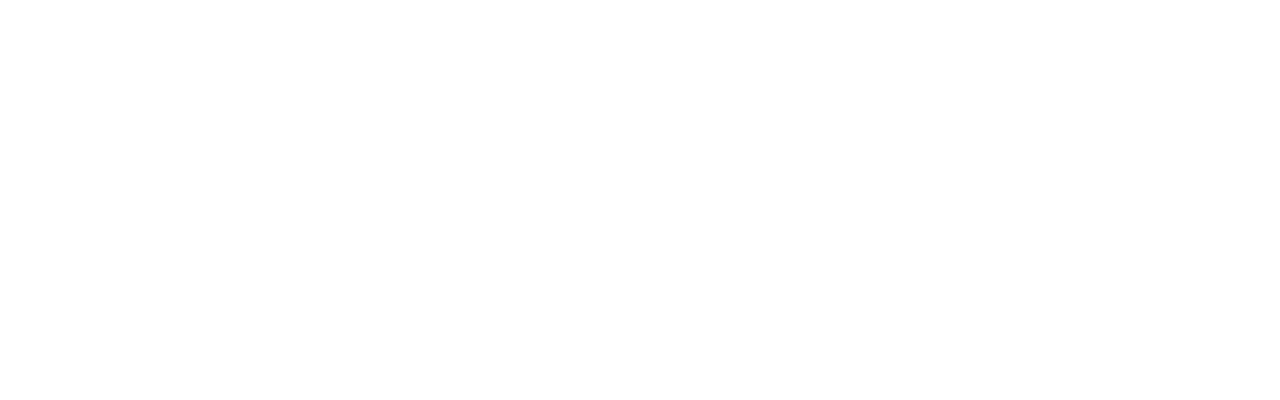
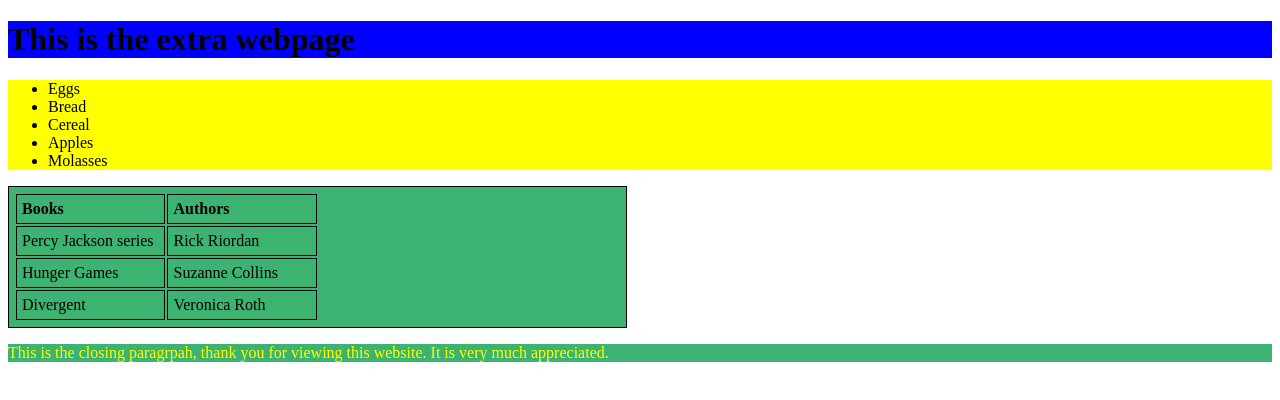
Before and after one commit to andyreya/ICS2O-Unit2-06-HTML, a plain HTML site: page index2.html in a window 1280 px wide. Drawn offline with Linux system fonts and the light colour scheme.

Commit message:
style indents

```diff
--- a/index2.html
+++ b/index2.html
@@ -6,19 +6,57 @@
   <style>
   #list-one, ul, li  {
     background-color: yellow;
-    color: magenta;
+    color: solidblack;
     text-align: left;
-  }
+   }
   #table-one, th, td  {
     width: 48%;
     border: 1px solid black;
     border-collapse: collapse;
     padding: 5px;
     text-align: left;
-  }
+    background-color: mediumseagreen;
+   }
   #paragraph-two   {
     background-color: mediumseagreen;
-    color: tomatored;
-  }
+    color: yellow;
+   }
   </style>
   <body>
+  <div style="background-color:blue;">
+    <h1>This is the extra webpage</h1>
+  </div>
+  <div id="list-one">
+    <ul>
+      <li>Eggs</li>
+      <li>Bread</li>
+      <li>Cereal</li>
+      <li>Apples</li>
+      <li>Molasses</li>
+    </ul>
+  </div>
+  <div id="table-one">
+    <table>
+      <tr>
+        <th>Books</th>
+        <th>Authors</th>
+      </tr>
+      <tr>
+        <td>Percy Jackson series</td>
+        <td>Rick Riordan</td>
+      </tr>
+      <tr>
+        <td>Hunger Games</td>
+        <td>Suzanne Collins</td>
+      </tr>
+      <tr>
+        <td>Divergent</td>
+        <td>Veronica Roth</td>
+      </tr>
+    </table>
+  </div>
+  <div id="paragraph-two">
+    <p>This is the closing paragrpah, thank you for viewing this website. It is very much appreciated.</p>
+  </div>
+  </body>
+</html>
```
Also changed, not shown: index.html (+2 -2 lines).
